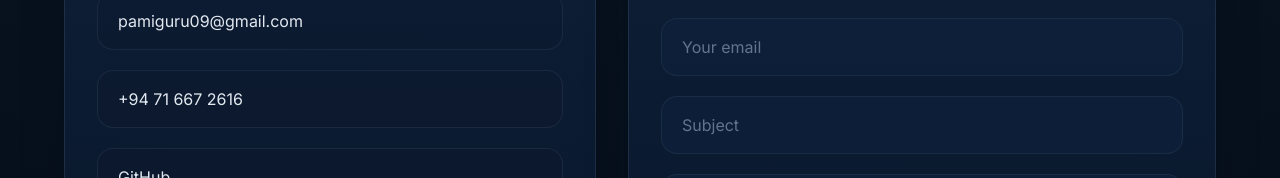
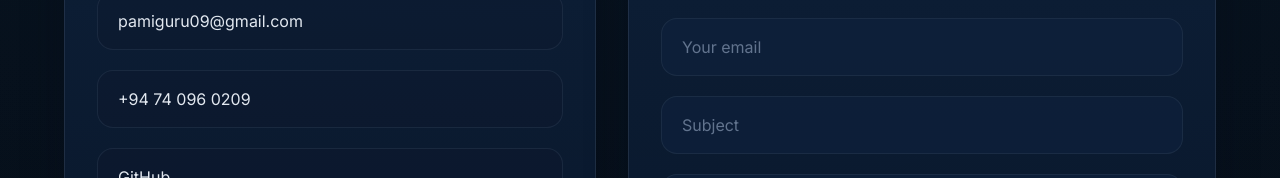
Before and after one commit to pamina-guru/pamina-portfolio, a React (Vite) app: page / in a window 1280 px wide. Shown: the part 7088-7266 px from the top of the page. Built offline with nearby package versions, Linux system fonts and the light colour scheme.

Commit message:
Modified the contact number

```diff
--- a/src/components/Contact.jsx
+++ b/src/components/Contact.jsx
@@ -128,7 +128,7 @@ function Contact() {
                 href="tel:+94716672616"
                 className="block rounded-2xl border border-slate-700/40 bg-slate-900/20 px-5 py-4 text-slate-200 transition duration-300 hover:border-cyan-400/40 hover:text-cyan-300"
               >
-                +94 71 667 2616
+                +94 74 096 0209
               </a>
 
               <a
```
